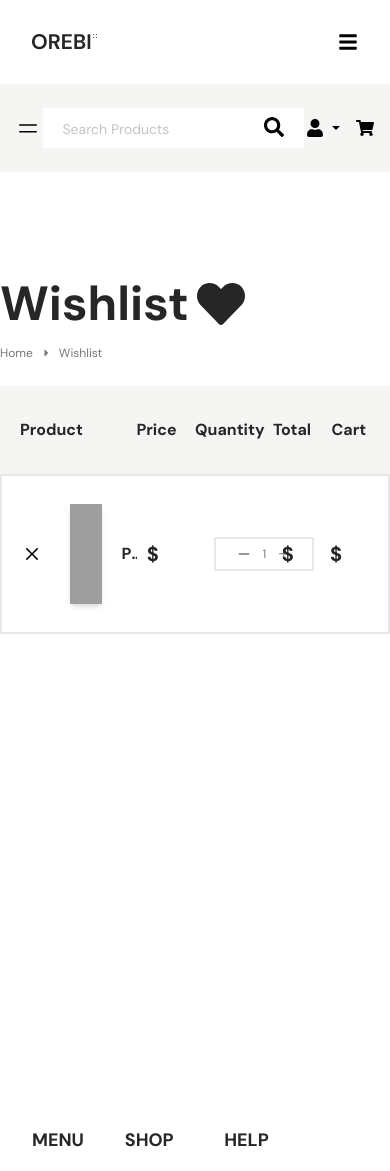
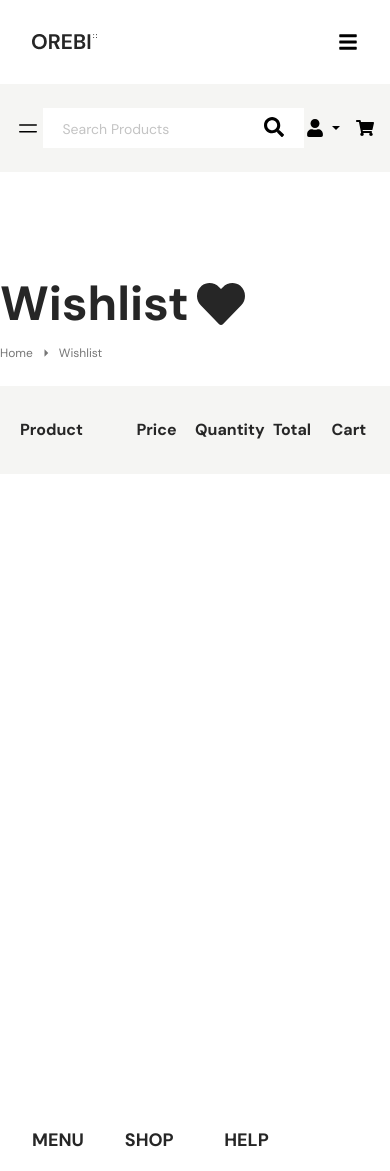
Before and after one commit to karmakarCoder/Ecommerce, a React (Vite) app: page /wishlist in a window 390 px wide. Shown: the top 1171 px of the page. Built offline with nearby package versions, Linux system fonts and the light colour scheme; grey boxes are pictures that could not be loaded.

Commit message:
modified

```diff
--- a/src/App.jsx
+++ b/src/App.jsx
@@ -10,6 +10,7 @@ import Cart from "./Pages/Cart/Cart";
 import Checkout from "./Pages/Checkout/Checkout";
 import Contact from "./Pages/Contact/Contact";
 import Login from "./Pages/Login/Login";
+import Wishlist from "./Pages/Wishlist/Wishlist";
 // ==============================
 import RootLayout from "./Common/RootLayout/RootLayout";
 import {
@@ -18,7 +19,6 @@ import {
   createBrowserRouter,
   createRoutesFromElements,
 } from "react-router-dom";
-import Wishlist from "./Pages/Wishlist/Wishlist";
 
 const router = createBrowserRouter(
   createRoutesFromElements(
--- a/src/Common/ProductDetailscomponent/ProductInfo.jsx
+++ b/src/Common/ProductDetailscomponent/ProductInfo.jsx
@@ -6,7 +6,7 @@ import { FiMinus } from "react-icons/fi";
 import Review_Description from "./Review_Description";
 import Loading from "./Loading";
 
-const ProductInfo = ({ data, status, addtoCart }) => {
+const ProductInfo = ({ data, status, addtoCart, HandleWishList }) => {
   const [sizeOpen, setsizeOpen] = useState(false);
   const [sizeValue, setsizeValue] = useState();
   const [featureOPen, setfeatureOPen] = useState(false);
@@ -184,7 +184,10 @@ const ProductInfo = ({ data, status, addtoCart }) => {
           </div>
           {/* Wish List , Add to Cart btn */}
           <div className="flex items-center justify-center md:justify-start gap-x-5 py-7">
-            <button className="w-[120px] md:w-[200px] text-xs md:text-sm font-DMsans font-bold px-[10px] md:px-[40px] py-[15px] md:py-[20px] border-2 border-primaryFontColor text-primaryFontColor relative after:absolute after:top-0 after:left-0 after:w-full after:h-full after:bg-primaryFontColor after:-z-10 after:text-primaryBgColor after:duration-200 after:origin-top after:scale-y-0 after:transition-transform hover:after:scale-y-100 hover:after:origin-bottom hover:text-primaryBgColor">
+            <button
+              className="w-[120px] md:w-[200px] text-xs md:text-sm font-DMsans font-bold px-[10px] md:px-[40px] py-[15px] md:py-[20px] border-2 border-primaryFontColor text-primaryFontColor relative after:absolute after:top-0 after:left-0 after:w-full after:h-full after:bg-primaryFontColor after:-z-10 after:text-primaryBgColor after:duration-200 after:origin-top after:scale-y-0 after:transition-transform hover:after:scale-y-100 hover:after:origin-bottom hover:text-primaryBgColor"
+              onClick={HandleWishList}
+            >
               Add to Wish List
             </button>
             <button
--- a/src/Pages/Cart/Cart.jsx
+++ b/src/Pages/Cart/Cart.jsx
@@ -24,7 +24,7 @@ const Cart = () => {
   }, [dispatch, cartitem]);
 
   // Product cart remove functionality
-  const HandleRemove = (item) => {
+  const HandleRemove = () => {
     dispatch(removeCart(item));
   };
 
--- a/src/Pages/ProductDetails/ProductDetails.jsx
+++ b/src/Pages/ProductDetails/ProductDetails.jsx
@@ -6,11 +6,14 @@ import { useParams } from "react-router-dom";
 import ProductImg from "../../Common/ProductDetailscomponent/ProductImg";
 import ProductInfo from "../../Common/ProductDetailscomponent/ProductInfo";
 import { addtoCart } from "../../Redux/AddToCartSlice";
+import { addToWishList } from "../../Redux/AddtoWishSlice";
+import { useNavigate } from "react-router-dom";
 
 const ProductDetails = () => {
   const dispatch = useDispatch();
   const [EachProductData, setEachProductData] = useState({});
   const { productID } = useParams();
+  const navigate = useNavigate();
 
   useEffect(() => {
     dispatch(fetchProduct(`https://dummyjson.com/product/${productID}`));
@@ -28,6 +31,11 @@ const ProductDetails = () => {
     dispatch(addtoCart(EachProductData));
   };
 
+  const HandleaddToWish = () => {
+    navigate("/wishlist");
+    dispatch(addToWishList(EachProductData));
+  };
+
   return (
     <>
       <div className="container  px-4 lg:px-0">
@@ -43,6 +51,7 @@ const ProductDetails = () => {
             data={EachProductData}
             status={status}
             addtoCart={HandleCart}
+            HandleWishList={HandleaddToWish}
           />
         </div>
       </div>
--- a/src/Pages/Wishlist/Wishlist.jsx
+++ b/src/Pages/Wishlist/Wishlist.jsx
@@ -1,11 +1,14 @@
-import { React, useEffect } from "react";
+import { React } from "react";
 import BreadCrumb from "../../Common/BreadCrumb/BreadCrumb";
 import { FaHeart } from "react-icons/fa";
 import { RxCross2 } from "react-icons/rx";
 import { GoPlus } from "react-icons/go";
 import { FiMinus } from "react-icons/fi";
+import { useSelector } from "react-redux";
 
 const Wishlist = () => {
+  const { wishListData } = useSelector((state) => state.wisList);
+
   return (
     <>
       <div className="py-24">
@@ -55,7 +58,10 @@ const Wishlist = () => {
               {/* ============= */}
             </div>
             {/* ========== */}
+
+            <div>
               <div className="h-[500px] overflow-y-scroll scrollbar-thumb-red scrollbar-track-black scrollbar-thin">
+                {wishListData?.map((item) => (
                   <div className="flex items-center justify-between border-2">
                     <div className="py-7 pl-5 flex items-center w-[35%]">
                       <div className="mr-7 text-xl cursor-pointer hover:scale-110 transition-all active:text-yellow-400">
@@ -99,6 +105,8 @@ const Wishlist = () => {
                       <p>$</p>
                     </div>
                   </div>
+                ))}
+              </div>
             </div>
           </div>
         </div>
--- a/src/Redux/Store.js
+++ b/src/Redux/Store.js
@@ -1,11 +1,13 @@
 import { configureStore } from "@reduxjs/toolkit";
 import productSlice from "../Redux/Slice";
 import cartSlice, { getTotal } from "../Redux/AddToCartSlice";
+import wishSlice from "../Redux/AddtoWishSlice";
 
 export const Store = configureStore({
   reducer: {
     cart: cartSlice,
     product: productSlice,
+    wisList: wishSlice,
   },
 });
 
```
Also changed, not shown: src/Pages/Registration/Registration.jsx (+6 -6 lines). Lines whose indentation alone changed are shown as unchanged.
